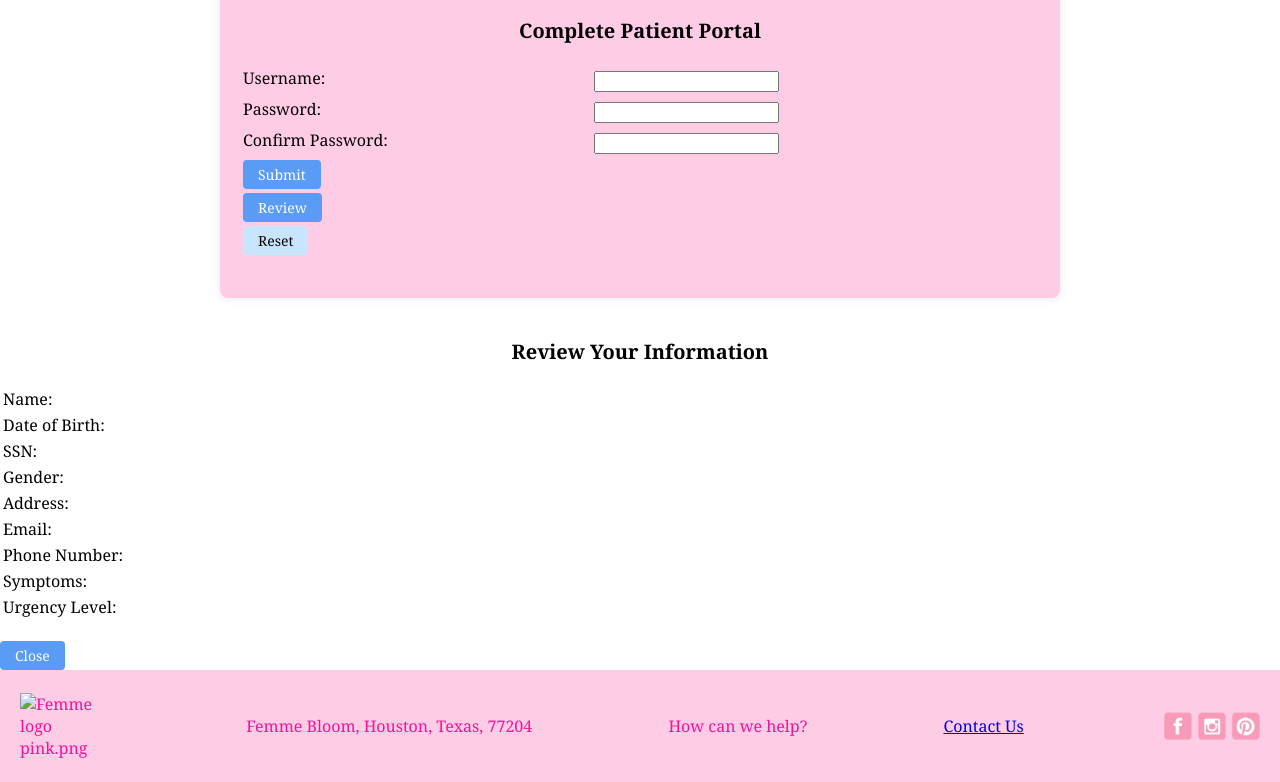
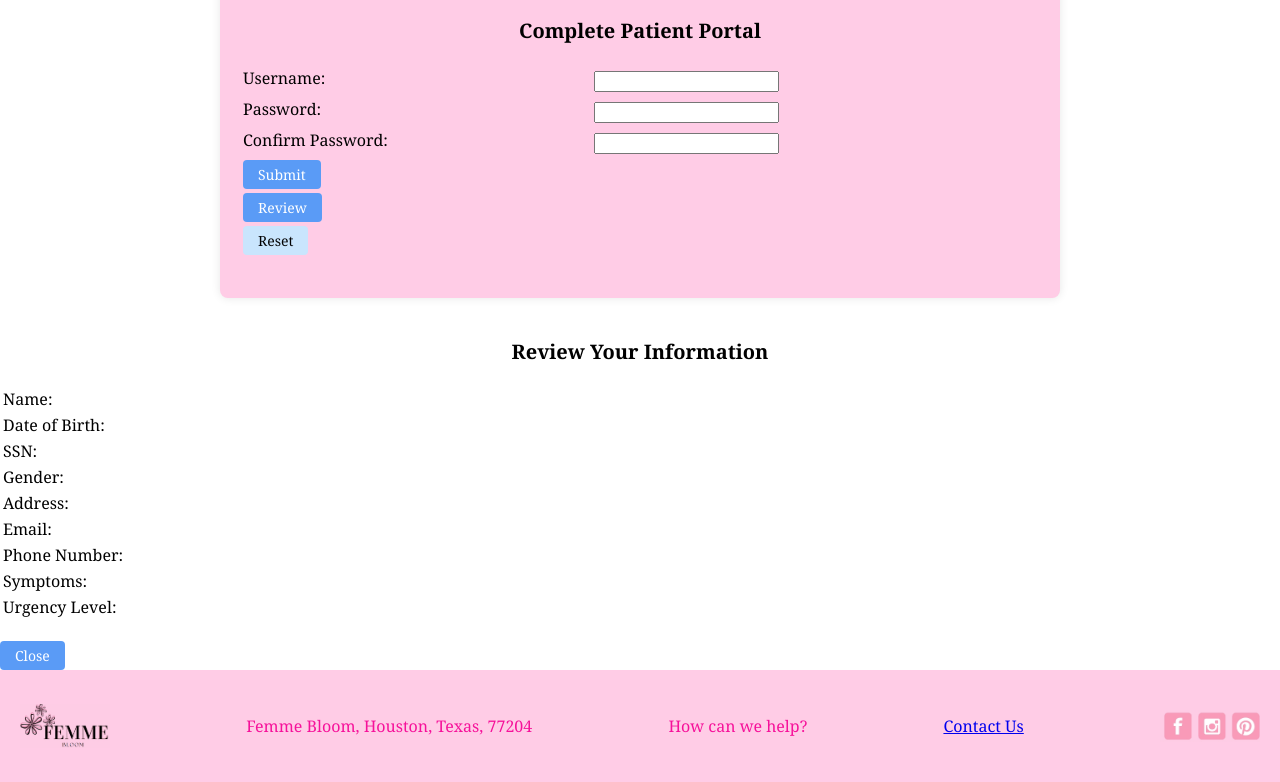
Before and after one commit to MariaLiendo/homework3.github.io, a plain HTML site: page homework3.html in a window 1280 px wide. Shown: the part 775-1557 px from the top of the page. Drawn offline with Linux system fonts and the light colour scheme.

Commit message:
Update homework3.html

```diff
--- a/homework3.html
+++ b/homework3.html
@@ -225,7 +225,7 @@
 </div>
 
 <div class="footer">
-    <img src="../Femme_logo_pink.png" alt="Femme logo pink.png" class="logo">
+    <img src="Femme logo pink.png" alt="Femme logo pink.png" class="logo">
     <p>Femme Bloom, Houston, Texas, 77204</p>
     <p>How can we help?</p>
     <a href="contact-us.html">Contact Us</a>
```
